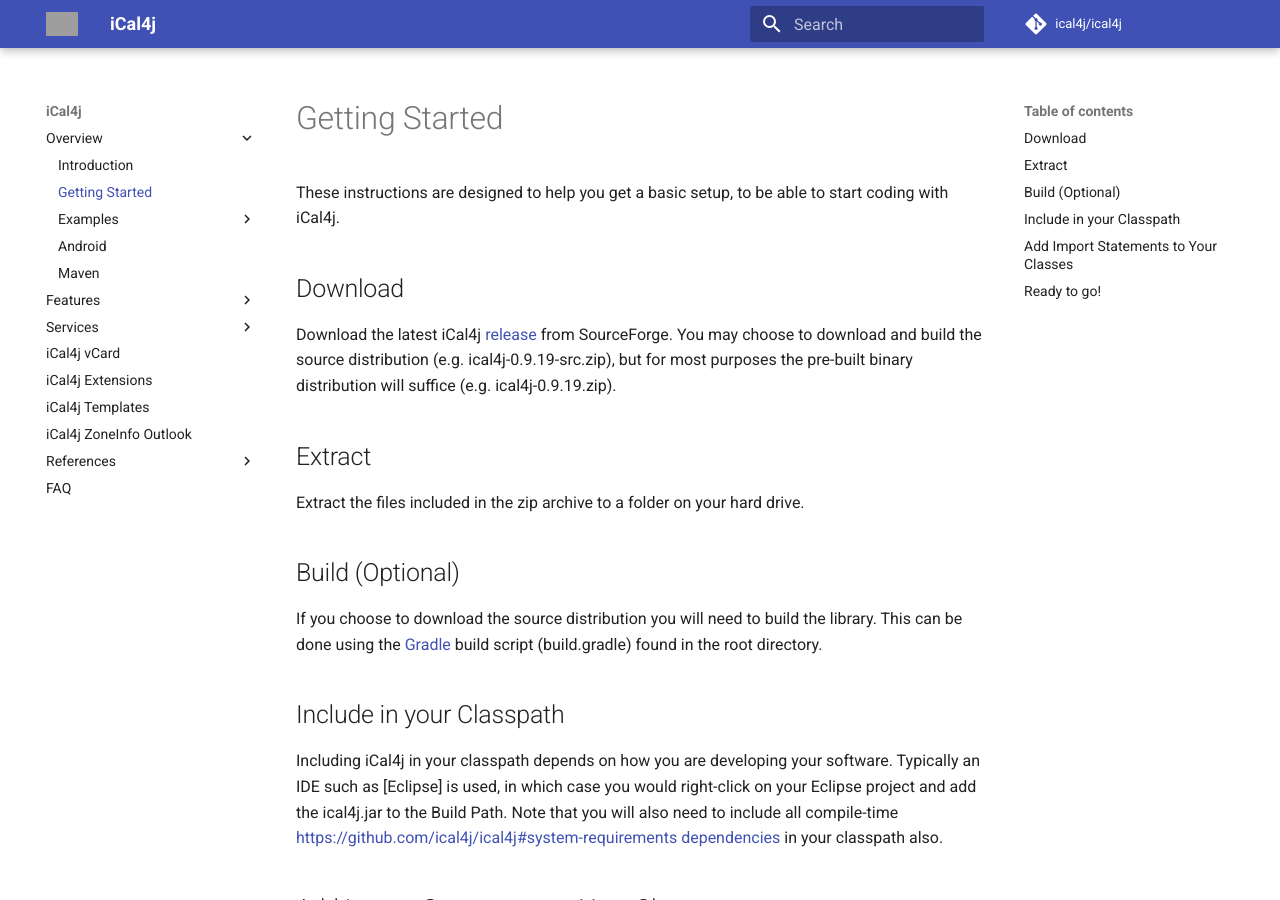
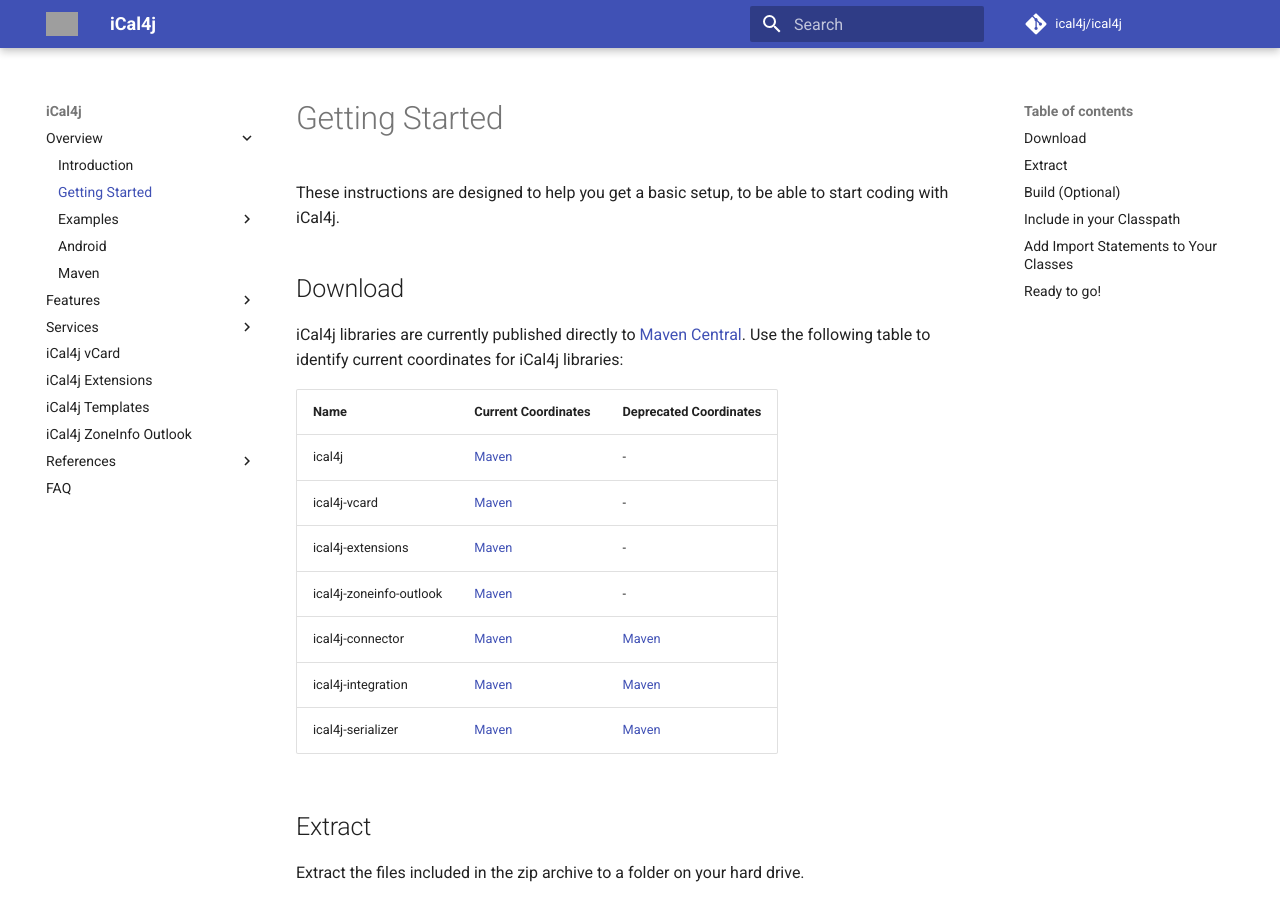
Before and after one commit to ical4j/ical4j-user-guide, an MkDocs documentation site: the page built from docs/getting-started.md, in a window 1280 px wide and 900 px high. Built offline with MkDocs 1.6.1 and Material for MkDocs 9.7.7, drawn with Linux system fonts in a browser that asks for light colours; comment, search, counter and statistics services are not loaded; grey boxes are pictures that could not be loaded.

Commit message:
Updated maven info

```diff
--- a/docs/getting-started.md
+++ b/docs/getting-started.md
@@ -4,7 +4,19 @@
 
 ## Download
 
-Download the latest iCal4j [release](http://sourceforge.net/project/showfiles.php?group_id=107024) from SourceForge. You may choose to download and build the source distribution (e.g. ical4j-0.9.19-src.zip), but for most purposes the pre-built binary distribution will suffice (e.g. ical4j-0.9.19.zip).
+iCal4j libraries are currently published directly to [Maven Central](https://search.maven.org). Use the following
+table to identify current coordinates for iCal4j libraries:
+
+   | Name                    | Current Coordinates                                                                 | Deprecated Coordinates                                                         |
+|-------------------------|-------------------------------------------------------------------------------------|--------------------------------------------------------------------------------|
+| ical4j                  | [Maven](https://search.maven.org/artifact/org.mnode.ical4j/ical4j)                  | -                                                                              |
+| ical4j-vcard            | [Maven](https://search.maven.org/artifact/org.mnode.ical4j/ical4j-vcard)            | -                                                                              |
+| ical4j-extensions       | [Maven](https://search.maven.org/artifact/org.mnode.ical4j/ical4j-extensions)       | -                                                                              |
+| ical4j-zoneinfo-outlook | [Maven](https://search.maven.org/artifact/org.mnode.ical4j/ical4j-zoneinfo-outlook) | -                                                                              |
+| ical4j-connector        | [Maven](https://search.maven.org/search?q=g:org.ical4j%20a:ical4j-connector*)       | [Maven](https://search.maven.org/artifact/org.mnode.ical4j/ical4j-connector)   |
+| ical4j-integration      | [Maven](https://search.maven.org/search?q=g:org.ical4j%20a:ical4j-integration*)     | [Maven](https://search.maven.org/artifact/org.mnode.ical4j/ical4j-integration) |
+| ical4j-serializer       | [Maven](https://search.maven.org/artifact/org.ical4j/ical4j-serializer)             | [Maven](https://search.maven.org/artifact/org.mnode.ical4j/ical4j-serializer)  |
+
 
 ## Extract
 
```
